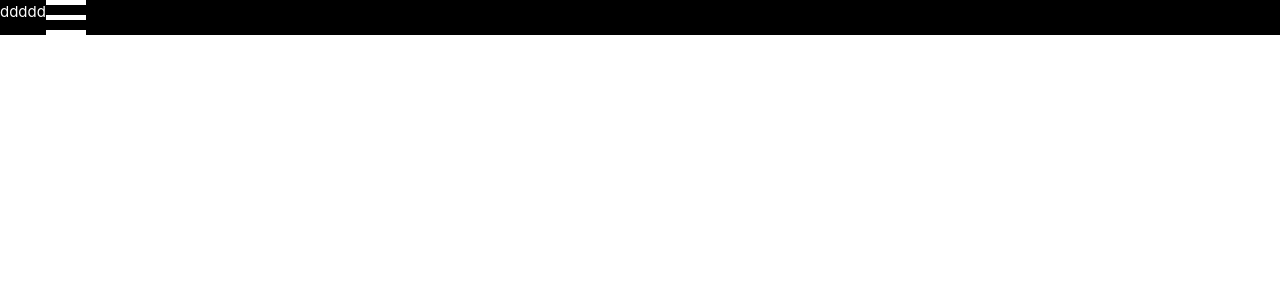
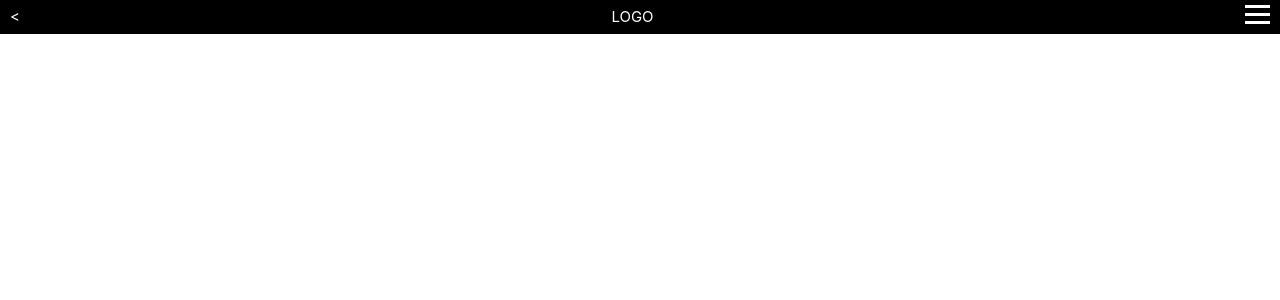
Before and after one commit to DanielSkoros/peppercl, a Vue app in the folder web/peppercl/: page / in a window 1280 px wide. Shown: the top 300 px of the page. Built offline with nearby package versions, Linux system fonts and the light colour scheme.

Commit message:
init borger

```diff
--- /dev/null
+++ b/web/peppercl/src/assets/colors.scss
@@ -0,0 +1,15 @@
+$green: #234a2d;
+$sea: #326f68;
+$light-brown: #a39384;
+$brown: #4b3d30;
+$dark-gray: #232323;
+$light-gray: #c2bfc0;
+
+:export {
+  green: $green;
+  sea: $sea;
+  light-brown: $light-brown;
+  brown: $brown;
+  dark-gray: $dark-gray;
+  light-gray: $light-gray;
+}
--- a/web/peppercl/src/assets/main.scss
+++ b/web/peppercl/src/assets/main.scss
@@ -1,12 +1,15 @@
 @import './base.scss';
+@import './colors.scss';
+@import './transitions.scss';
 
-$green: #234a2d;
+.relative {
+  position: relative;
+}
 
-$sea: #326f68;
+.move-out {
+  transform: translateX(-100vw);
+}
 
-$light-brown: #a39384;
-
-$brown: #4b3d30;
-$dark-gray: #232323;
-
-$light-gray: #c2bfc0;
+.animated {
+    transition: $base-transition;
+}
--- /dev/null
+++ b/web/peppercl/src/assets/transitions.scss
@@ -0,0 +1 @@
+$base-transition: all 0.5s ease-in-out;
--- a/web/peppercl/src/components/nav/NavBar.vue
+++ b/web/peppercl/src/components/nav/NavBar.vue
@@ -1,40 +1,31 @@
 <template>
-    <nav class="nav-container">
-        <div class="nav__logo">
-            ddddd
-        </div>
-        <div @click="setIsOpen" class="nav-burger__icon">
-            <div class="nav-burger__bar"></div>
-            <div class="nav-burger__bar"></div>
-            <div class="nav-burger__bar"></div>
-        </div>
+  <nav class="nav-container relative">
+    <div :class="{'move-out': sidebarOpen}" class="back-arrow animated">&lt;</div>
+    <div class="nav__logo">LOGO</div>
+    <SideBar @open="(state) => (sidebarOpen = state)" />
   </nav>
 </template>
 
 <script lang="ts" setup>
 import { ref } from 'vue';
-
-const isOpen = ref<Boolean>(false)
-const setIsOpen = () => {isOpen.value = !isOpen.value}
-
+import SideBar from './SideBar.vue'
+const sidebarOpen = ref<Boolean>(false)
 </script>
 
-<style lang="scss" scoped>
+<style lang="scss">
 .nav-container {
   color: white;
   width: 100%;
   background: black;
   display: flex;
-        justify-content: between;
-        .nav-burger__icon {
+  justify-content: space-between;
+  padding: 5px 10px;
 
-            display: flex;
-            flex-direction: column;
-            gap: 10px;
-        .nav-burger__bar {
-            height: 5px;
-            width: 40px;
-            background-color: white;
+  .back-arrow {
+    transition-delay: 250ms;
+    transition-duration: 0.5s;
+    &.move-out {
+        transition-duration: 2s !important;
     }
   }
 }
--- /dev/null
+++ b/web/peppercl/src/components/nav/SideBar.vue
@@ -0,0 +1,48 @@
+<template>
+  <div class="sidebar__wrapper relative">
+    <div @click.stop="setIsOpen" class="nav-burger__icon" :class="{ open: isOpen }">
+      <div class="nav-burger__bar" :class="{ open: isOpen }"></div>
+      <div class="nav-burger__bar" v-show="!isOpen"></div>
+      <div class="nav-burger__bar" :class="{ open__reverse: isOpen }"></div>
+    </div>
+  </div>
+</template>
+
+<script lang="ts" setup>
+import { ref } from 'vue'
+const emit = defineEmits(['open'])
+
+const isOpen = ref<Boolean>(false)
+const setIsOpen = () => {
+  isOpen.value = !isOpen.value
+  emit('open', isOpen.value)
+}
+</script>
+
+<style lang="scss" scoped>
+.nav-burger__icon {
+  display: flex;
+  flex-direction: column;
+  align-items: center;
+  justify-content: center;
+  gap: 5px;
+  transition: transform 0.5s ease;
+
+  &.open {
+    transform: translateX(calc(-100vw + 45px)) translateY(6px);
+  }
+  .nav-burger__bar {
+    height: 3px;
+    width: 25px;
+    background-color: white;
+    transition: transform 0.5s ease;
+
+    &.open {
+      transform: rotate(45deg) translateY(6px);
+    }
+    &.open__reverse {
+      transform: rotate(-45deg) translateY(-6px);
+    }
+  }
+}
+</style>
```
Lines whose indentation alone changed are shown as unchanged.
